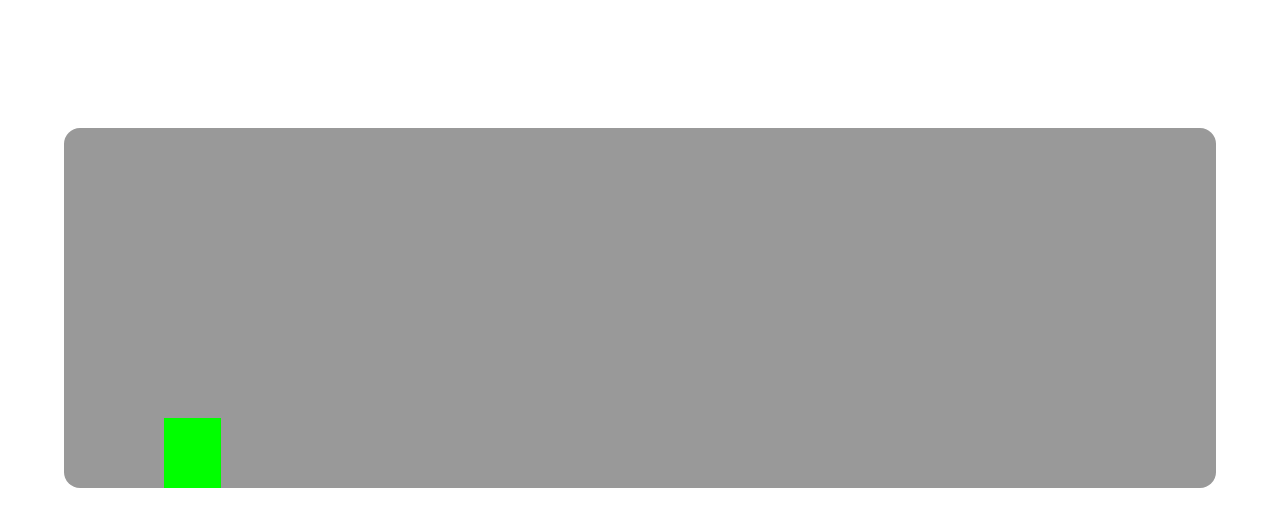
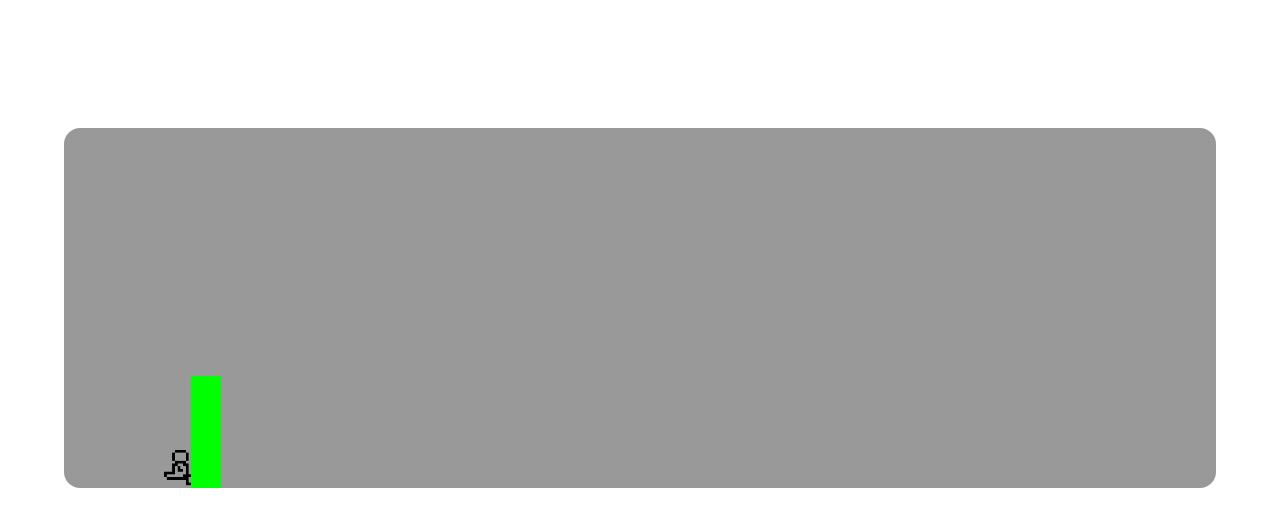
Before and after one commit to thomasbeckett/hurdle_game, a plain HTML site: page index.html in a window 1280 px wide. Drawn offline with nearby package versions, Linux system fonts and the light colour scheme.

Commit message:
added character animation and random height obstacles

```diff
--- a/css/master.css
+++ b/css/master.css
@@ -13,10 +13,10 @@ body {
 }
 
 .character{
-  height:70px;
+  height:50px;
   width:30px;
-  background: lime;
-  background-size: contain;
+  background: url("../images/runner.gif");
+  background-size: cover;
   background-position: bottom;
   position: absolute;
   bottom: 0;
@@ -25,7 +25,7 @@ body {
 
 
 .barrier{
-  height:70px;
+  /* height:70px; */
   width:30px;
   background: lime;
   position: absolute;
--- a/js/app.js
+++ b/js/app.js
@@ -37,7 +37,7 @@ $(document).ready(function(){
       // console.log(obstacleArray);
 
     }
-  },700)
+  },800)
 
   interval2 = setInterval(function(){
     for(o of obstacleArray){
@@ -62,26 +62,30 @@ $(document).ready(function(){
         jumping = true;
         yacceleration = 0.08;
         yvelocity = -5;
-        ypos = 270;
+        ypos = 305;
         pressed = true;
       }
 
     });
   }
 
-   function generateObstacle(){
+  function generateObstacle(){
      //get a new obstacle id
      var newId = "#obstacle" + obs
+     ranHeight = Math.floor(Math.random()*(120-50)+50)
+     console.log(ranHeight);
      //create a new object
      var newObstacle = {
        id: newId,
        class: ".barrier",
        left: 0,
        top: 0,
-       xpos: 96
+       xpos: 96,
+       height: ranHeight
      }
      //create a new div
      $("#obstacles").append("<div id='obstacle"+obs+"' class='barrier'></div>")
+     $(newObstacle.id).css({"height":newObstacle.height})
      obs++
      return(newObstacle);
    }
@@ -97,6 +101,7 @@ $(document).ready(function(){
       setCharPos();
       move();
       verticalCollisions();
+
 
 
     },5)
@@ -146,16 +151,18 @@ $(document).ready(function(){
     //jump
     if (jumping == true) {
       jumping = false;
-      // $(".character").css({"background": "url(\"../images/hurdler-128x128.gif\")"})
+      $(".character").css({"background": "url(images/hurdler.gif)","background-size":"cover","background-position":"bottom"})
+
     //land on ground
     }else{
       if (characterBott >= boardBott) {
         clearInterval(interval);
       yvelocity = 0;
       yacceleration = 0;
-      ypos = 290;
+      ypos = 305;
       setCharPos();
       pressed = false;
+      $(".character").css({"background": "url(images/runner.gif)","background-size":"cover","background-position":"bottom"})
       }
     }
   }
```
Also changed, not shown: images/hurdler.gif (added), images/runner.gif (added).
